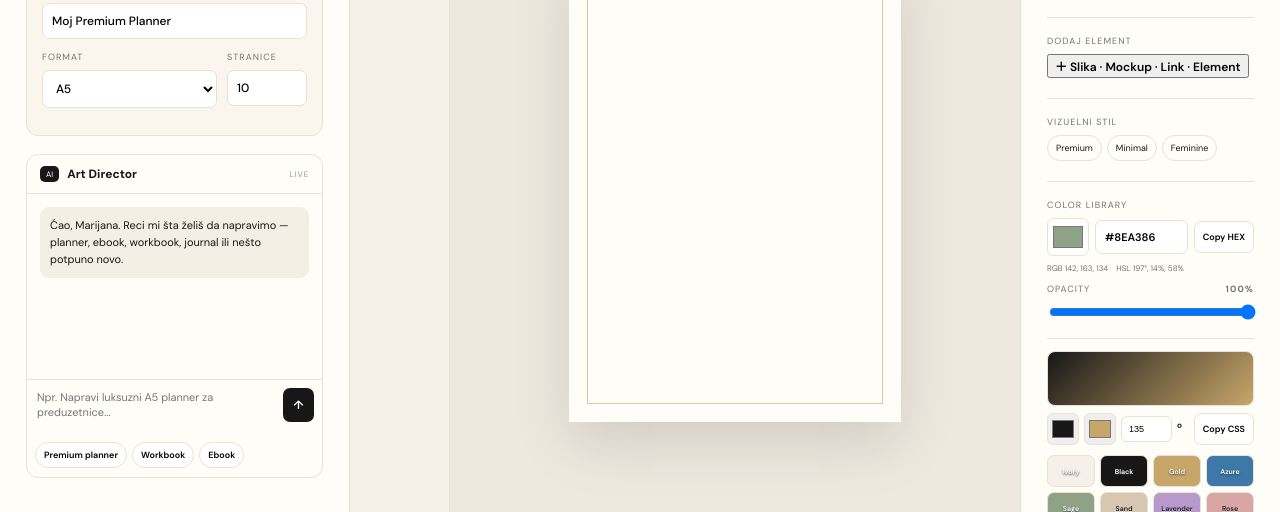
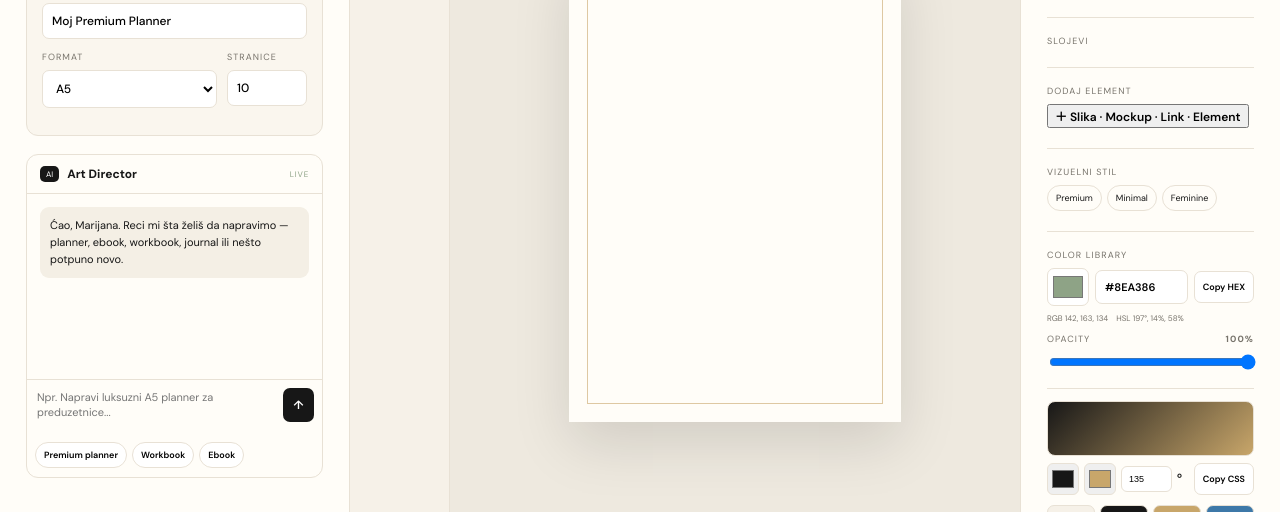
Before and after one commit to marijanaforai-creator/Marijana-AI-Design-Studio, a website: page index.html in a window 1280 px wide. Shown: the part 288-800 px from the top of the page. Drawn offline with nearby package versions, Linux system fonts and the light colour scheme.

Commit message:
Add layers panel to editor

```diff
--- a/index.html
+++ b/index.html
@@ -67,7 +67,7 @@
 <div class="brand-row"><button id="saveBrand" class="gold-btn">Sačuvaj brend</button><button id="applyBrand" class="ghost-btn">Primeni na projekat</button></div>
 <div class="brand-note">Profil čuva identitet brenda za buduće projekte.</div>
 </div>
-        <div id="pageList" class="page-list"></div><div id="elementInspector" class="element-inspector" hidden><div class="element-head"><span class="eyebrow">ELEMENT</span><button id="closeElementInspector" class="close-btn">×</button></div><div id="elementTypeLabel" class="element-type"></div><label>Sadržaj</label><textarea id="elementContent"></textarea><div class="mini-grid"><div><label>Veličina</label><input id="elementSize" type="number" min="6" max="180"></div><div><label>Rotacija</label><input id="elementRotate" type="number" min="-180" max="180"></div></div><div class="mini-grid"><div><label>X</label><input id="elementX" type="number"></div><div><label>Y</label><input id="elementY" type="number"></div></div><label>Font</label><select id="elementFont"></select><label>Boja</label><input id="elementColor" type="color"><label>Poravnanje</label><div class="align-buttons"><button data-align="left">L</button><button data-align="center">C</button><button data-align="right">D</button></div><div class="element-actions"><button id="duplicateElement">Dupliraj</button><button id="moveElementBack">Nazad</button><button id="moveElementFront">Napred</button><button id="lockElement">Zaključaj</button><button id="deleteElement" class="danger-btn">Obriši</button></div></div>
+        <div id="pageList" class="page-list"></div><div class="inspector-section layers-section"><label>Slojevi</label><div id="layersPanel" class="layers-panel"></div></div><div id="elementInspector" class="element-inspector" hidden><div class="element-head"><span class="eyebrow">ELEMENT</span><button id="closeElementInspector" class="close-btn">×</button></div><div id="elementTypeLabel" class="element-type"></div><label>Sadržaj</label><textarea id="elementContent"></textarea><div class="mini-grid"><div><label>Veličina</label><input id="elementSize" type="number" min="6" max="180"></div><div><label>Rotacija</label><input id="elementRotate" type="number" min="-180" max="180"></div></div><div class="mini-grid"><div><label>X</label><input id="elementX" type="number"></div><div><label>Y</label><input id="elementY" type="number"></div></div><label>Font</label><select id="elementFont"></select><label>Boja</label><input id="elementColor" type="color"><label>Poravnanje</label><div class="align-buttons"><button data-align="left">L</button><button data-align="center">C</button><button data-align="right">D</button></div><div class="element-actions"><button id="duplicateElement">Dupliraj</button><button id="moveElementBack">Nazad</button><button id="moveElementFront">Napred</button><button id="lockElement">Zaključaj</button><button id="deleteElement" class="danger-btn">Obriši</button></div></div>
         <div class="inspector-section"><label>Dodaj element</label><button class="insert-launch" id="insertButtonSide">＋ Slika · Mockup · Link · Element</button></div><div class="inspector-section"><label>Vizuelni stil</label><div class="style-pills"><span>Premium</span><span>Minimal</span><span>Feminine</span></div></div>
         <div class="inspector-section color-library">
 <label>Color Library</label>
```
